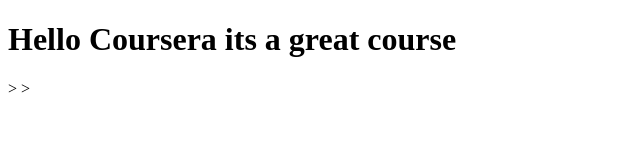
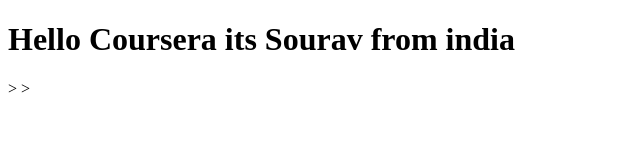
Before and after one commit to SouravChopade/coursera-test, a plain HTML site: page site/index.html in a window 1280 px wide. Shown: the whole page, without its empty margins (0-640 px from the left). Drawn offline with Linux system fonts and the light colour scheme.

Commit message:
Small addition to our page.

```diff
--- a/site/index.html
+++ b/site/index.html
@@ -5,6 +5,6 @@
 	<title>Hello Coursera</title>
 </head>
 <body>
-<h1>Hello Coursera its a great course</h1>>
+<h1>Hello Coursera its Sourav from india</h1>>
 </body>
 </html>>
```
